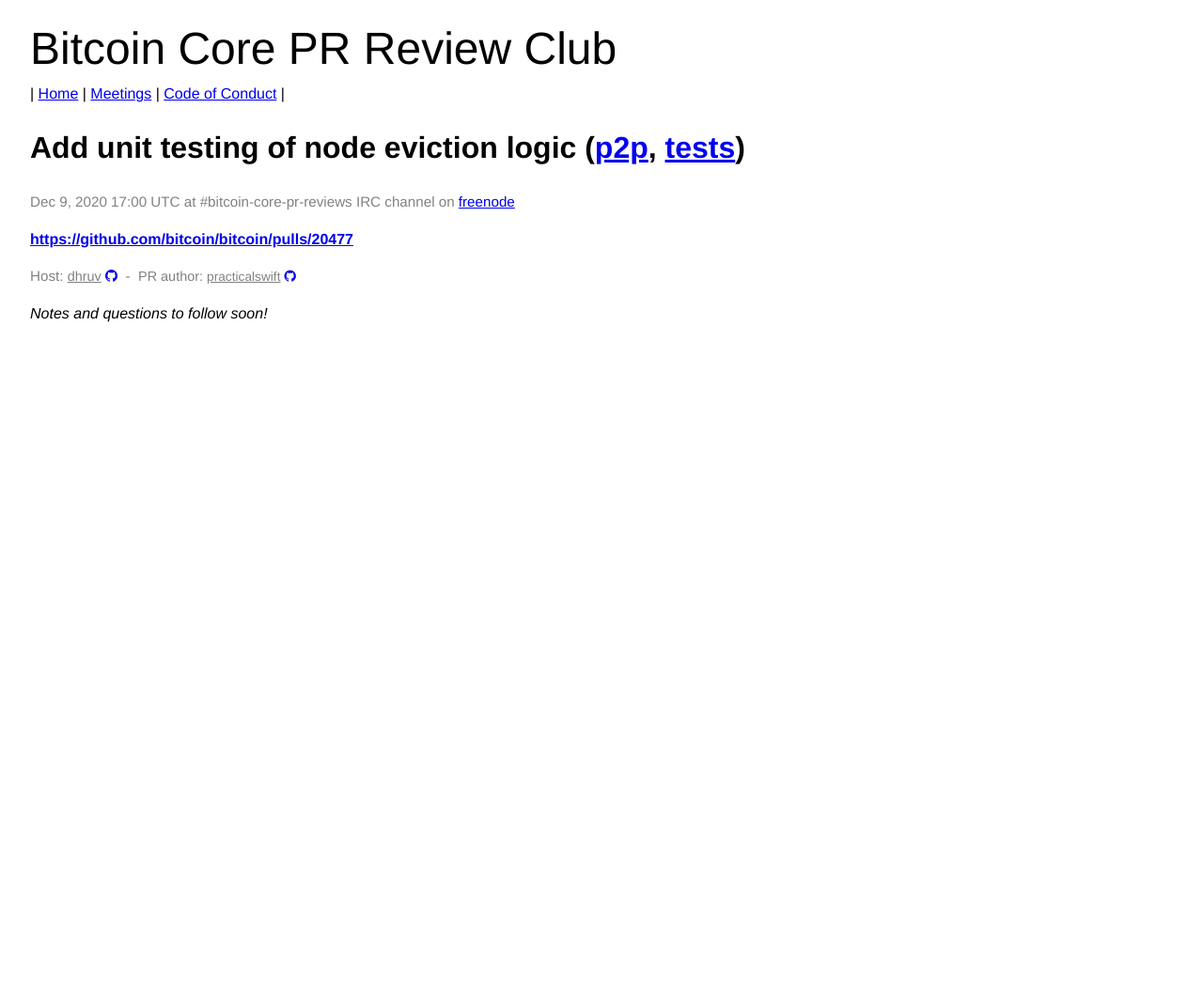
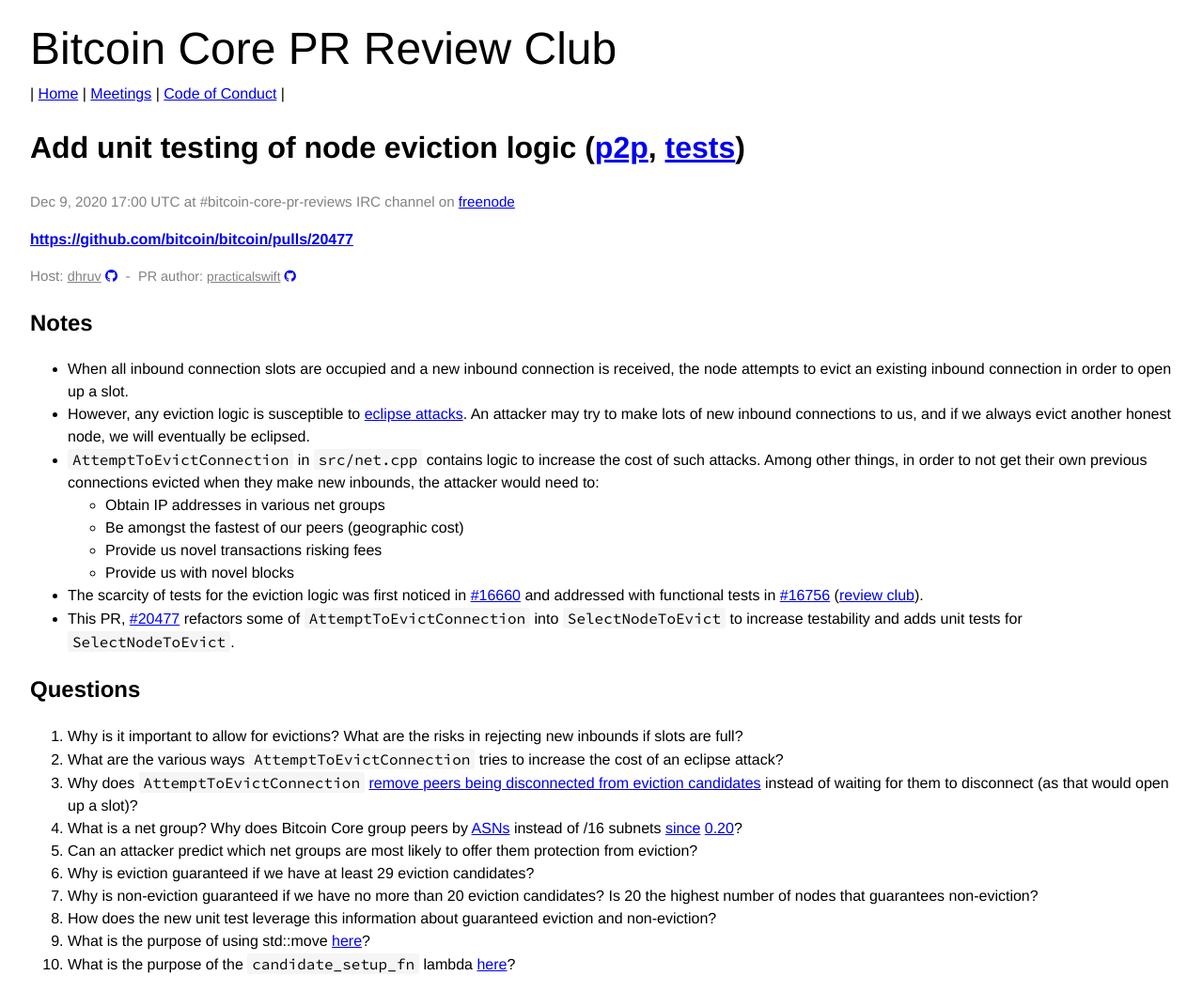
Before and after one commit to bitcoin-core-review-club/website, a Jekyll site: the page built from _posts/2020-12-09-#20477.md, in a window 1280 px wide. Shown: the whole page at 94% size. Built offline with Jekyll 4.4.1, drawn with Linux system fonts in a browser that asks for light colours; before the commit the page ends 900 px from its top, so only the background shows below that.

Commit message:
Add notes for n20477

```diff
--- a/_posts/2020-12-09-#20477.md
+++ b/_posts/2020-12-09-#20477.md
@@ -10,13 +10,29 @@
 commit:
 ---
 
-_Notes and questions to follow soon!_
-
-<!-- TODO: Before meeting, add notes and questions
 ## Notes
+* When all inbound connection slots are occupied and a new inbound connection is received, the node attempts to evict an existing inbound connection in order to open up a slot.
+* However, any eviction logic is susceptible to [eclipse attacks](https://www.avivz.net/pubs/15/sec15-paper-heilman_final.pdf). An attacker may try to make lots of new inbound connections to us, and if we always evict another honest node, we will eventually be eclipsed.
+* `AttemptToEvictConnection` in `src/net.cpp` contains logic to increase the cost of such attacks. Among other things, in order to not get their own previous connections evicted when they make new inbounds, the attacker would need to:
+	- Obtain IP addresses in various net groups
+	- Be amongst the fastest of our peers (geographic cost)
+	- Provide us novel transactions risking fees
+	- Provide us with novel blocks
+* The scarcity of tests for the eviction logic was first noticed in [#16660](https://github.com/bitcoin/bitcoin/issues/16660) and addressed with functional tests in [#16756](https://github.com/bitcoin/bitcoin/pull/16756) ([review club](https://bitcoincore.reviews/16756)).
+* This PR, [#20477](https://github.com/bitcoin/bitcoin/pull/20477) refactors some of `AttemptToEvictConnection` into `SelectNodeToEvict` to increase testability and adds unit tests for `SelectNodeToEvict`.
 
 ## Questions
--->
+1. Why is it important to allow for evictions? What are the risks in rejecting new inbounds if slots are full?
+2. What are the various ways `AttemptToEvictConnection` tries to increase the cost of an eclipse attack?
+3. Why does `AttemptToEvictConnection` [remove peers being disconnected from eviction candidates](https://github.com/bitcoin/bitcoin/blob/master/src/net.cpp#L932) instead of waiting for them to disconnect (as that would open up a slot)?
+4. What is a net group? Why does Bitcoin Core group peers by [ASNs](https://hackertarget.com/as-ip-lookup/) instead of /16 subnets [since](https://github.com/bitcoin/bitcoin/issues/16599) [0.20](https://github.com/bitcoin/bitcoin/pull/16702)?
+5. Can an attacker predict which net groups are most likely to offer them protection from eviction?
+6. Why is eviction guaranteed if we have at least 29 eviction candidates?
+7. Why is non-eviction guaranteed if we have no more than 20 eviction candidates? Is 20 the highest number of nodes that guarantees non-eviction?
+8. How does the new unit test leverage this information about guaranteed eviction and non-eviction?
+9. What is the purpose of using std::move [here](https://github.com/bitcoin/bitcoin/pull/20477/commits/ae554442bf0eef926db8ab02a4cd25a2cf2c6ab8#diff-00021eed586a482abdb09d6cdada1d90115abe988a91421851960e26658bed02R1009)?
+10. What is the purpose of the `candidate_setup_fn` lambda [here](https://github.com/bitcoin/bitcoin/pull/20477/commits/071b4cdd5078fa81f64712691a7bf1915b05487f#diff-489a7da84b6a2cfb42207e32a69bf0f92a306310a5d6dc1ec72dc54a32d7817bR806)?
+
 
 
 <!-- TODO: After meeting, uncomment and add meeting log between the irc tags
```
